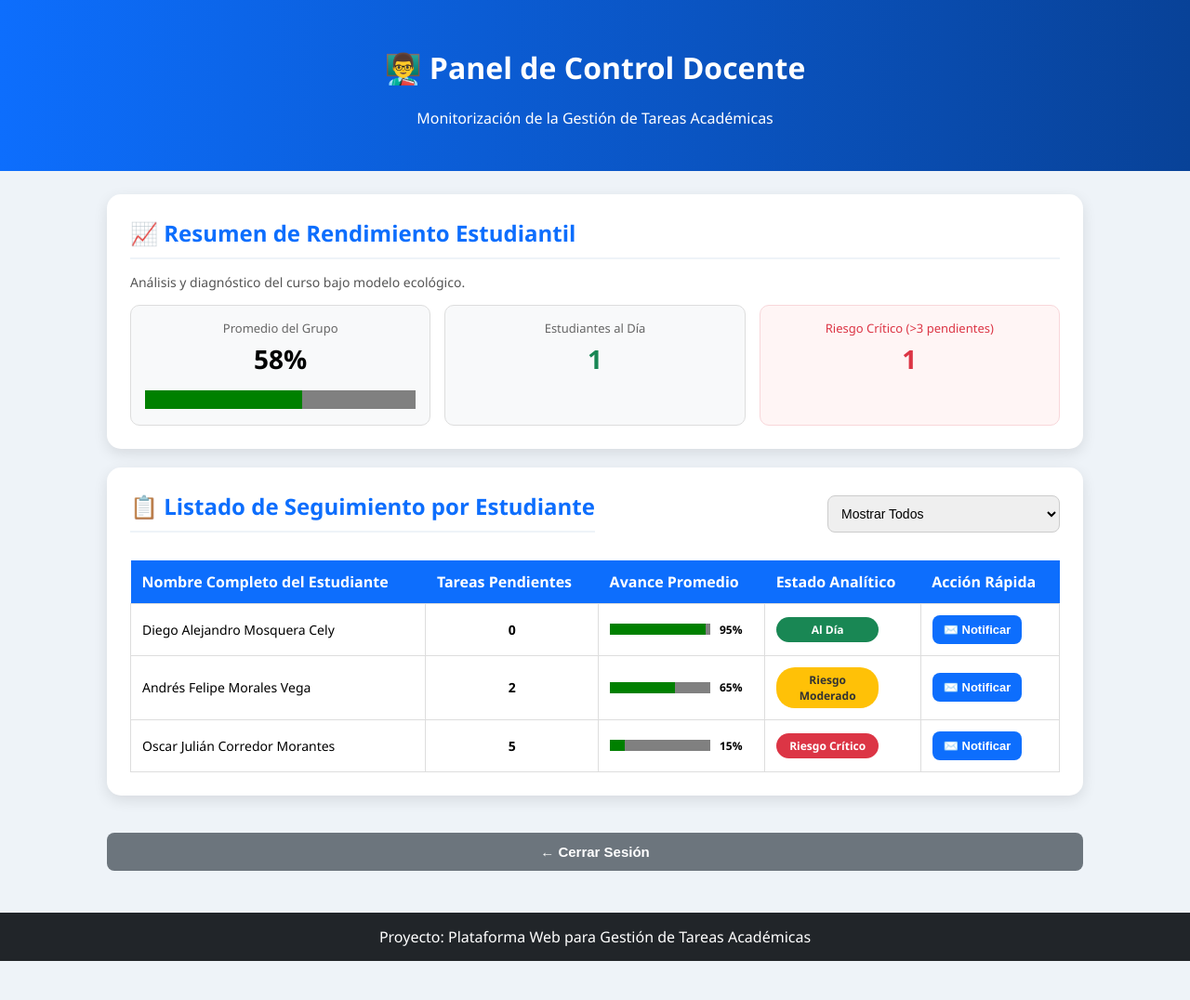
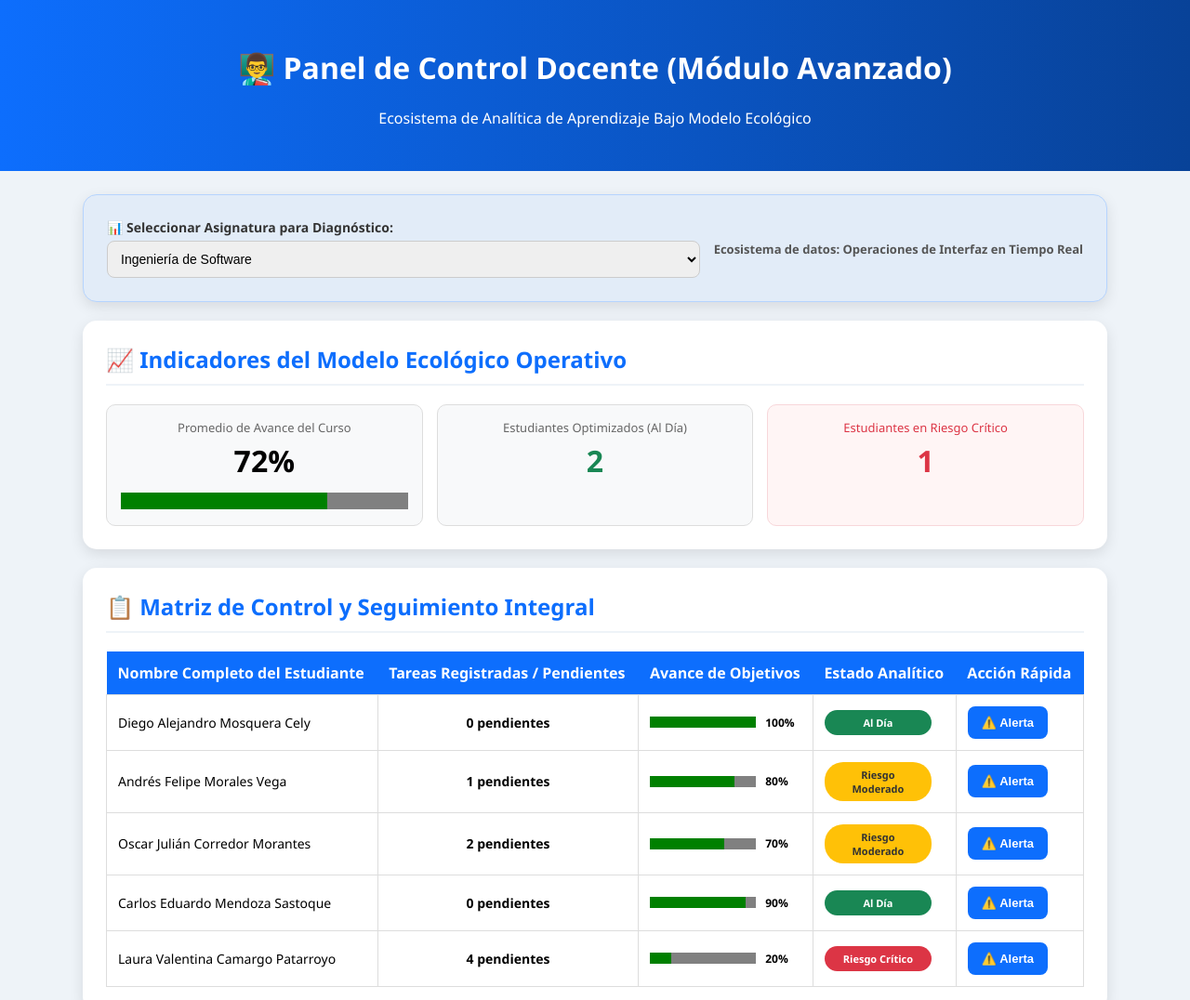
Before and after one commit to Anonimo1103/Proyecto-de-grado, a plain HTML site: page docente.html in a window 1280 px wide. Shown: the top 1076 px of the page at 93% size. Before the commit the page ends 1034 px from the top, so only its background shows below. Drawn offline with Linux system fonts and the light colour scheme.

Commit message:
Revamp teacher panel with new features and styles
Updated the title and enhanced the layout and functionality of the teacher panel. Adjusted styles, added new elements for course selection, and improved the alert system for students at risk.

```diff
--- a/docente.html
+++ b/docente.html
@@ -3,7 +3,7 @@
 <head>
     <meta charset="UTF-8">
     <meta name="viewport" content="width=device-width, initial-scale=1.0">
-    <title>Panel Docente - Gestión Académica</title>
+    <title>Panel Docente Pro - Gestión Académica</title>
     <style>
         * { box-sizing: border-box; }
         body { margin: 0; font-family: 'Segoe UI', Arial, sans-serif; background: #eef3f8; }
@@ -12,17 +12,20 @@
         header { background: linear-gradient(90deg, #0d6efd, #084298); color: white; text-align: center; padding: 30px; }
 
         /* CONTENEDOR Y TARJETAS */
-        .container { width: 90%; max-width: 1100px; margin: auto; padding: 25px; display: grid; grid-template-columns: 1fr 1fr; gap: 20px; }
+        .container { width: 90%; max-width: 1200px; margin: auto; padding: 25px; display: grid; grid-template-columns: 1fr 1fr; gap: 20px; }
         .card { background: white; padding: 25px; border-radius: 15px; box-shadow: 0 5px 15px rgba(0,0,0,.1); }
         .full-width { grid-column: 1 / -1; }
         h2 { color: #0d6efd; border-bottom: 2px solid #eef3f8; padding-bottom: 10px; margin-top: 0;}
 
         /* CAMPOS Y BOTONES */
-        select { width: 100%; padding: 10px; border: 1px solid #ccc; border-radius: 8px; font-size: 14px; margin-bottom: 15px; }
-        button { width: auto; padding: 8px 12px; border: none; border-radius: 8px; cursor: pointer; font-size: 13px; color: white; font-weight: bold; }
+        label { font-size: 14px; font-weight: bold; color: #333; display: block; margin-bottom: 5px; }
+        select, textarea { width: 100%; padding: 10px; border: 1px solid #ccc; border-radius: 8px; font-size: 14px; margin-bottom: 15px; }
+        button { width: auto; padding: 10px 15px; border: none; border-radius: 8px; cursor: pointer; font-size: 13px; color: white; font-weight: bold; transition: 0.2s; }
         .btn-notificar { background: #0d6efd; }
         .btn-notificar:hover { background: #084298; }
-        .btn-volver { background: #6c757d; display: block; width: 100%; text-align: center; margin-top: 20px; padding: 12px; font-size: 15px;}
+        .btn-colectivo { background: #dc3545; width: 100%; padding: 12px; font-size: 14px; }
+        .btn-colectivo:hover { background: #a71d2a; }
+        .btn-volver { background: #6c757d; display: block; width: 100%; text-align: center; padding: 12px; font-size: 15px;}
 
         /* TABLA */
         table { width: 100%; border-collapse: collapse; margin-top: 10px; }
@@ -30,8 +33,8 @@
         td { border: 1px solid #ddd; padding: 12px; font-size: 14px; vertical-align: middle; }
         tr:hover { background: #f5f9ff; }
 
-        /* SEMÁFORO ESTADOS (MÉTRICAS) */
-        .badge { padding: 5px 10px; border-radius: 20px; color: white; font-size: 12px; font-weight: bold; text-align: center; display: inline-block; width: 110px;}
+        /* SEMÁFORO BADGES */
+        .badge { padding: 6px 12px; border-radius: 20px; color: white; font-size: 11px; font-weight: bold; text-align: center; display: inline-block; width: 115px;}
         .bg-verde { background-color: #198754; }
         .bg-amarillo { background-color: #ffc107; color: #333; }
         .bg-rojo { background-color: #dc3545; }
@@ -39,79 +42,92 @@
         /* DASHBOARD STATS */
         .stats-grid { display: grid; grid-template-columns: repeat(3, 1fr); gap: 15px; text-align: center; margin-top: 15px;}
         .stat-box { padding: 15px; border-radius: 10px; background: #f8f9fa; border: 1px solid #ddd; }
-        .stat-number { font-size: 28px; font-weight: bold; margin: 5px 0; }
-        .stat-label { font-size: 13px; color: #666; }
+        .stat-number { font-size: 32px; font-weight: bold; margin: 5px 0; }
+        .stat-label { font-size: 13px; color: #666; font-weight: 500; }
         .riesgo-text { color: #dc3545; }
 
-        /* BARRA DE PROGRESO GLOBAL */
-        progress { width: 100%; height: 20px; accent-color: #0d6efd; border-radius: 5px; margin-top: 10px;}
+        progress { width: 100%; height: 18px; accent-color: #0d6efd; border-radius: 5px; margin-top: 8px;}
 
         footer { background: #212529; color: white; text-align: center; padding: 15px; margin-top: 20px; }
-        @media(max-width: 768px) { .container { grid-template-columns: 1fr; width: 95%; padding: 10px; } .stats-grid { grid-template-columns: 1fr; } }
+        @media(max-width: 768px) { .container { grid-template-columns: 1fr; } .stats-grid { grid-template-columns: 1fr; } }
     </style>
 </head>
 <body>
 
     <header>
-        <h1>👨‍🏫 Panel de Control Docente</h1>
-        <p>Monitorización de la Gestión de Tareas Académicas</p>
+        <h1>👨‍🏫 Panel de Control Docente (Módulo Avanzado)</h1>
+        <p>Ecosistema de Analítica de Aprendizaje Bajo Modelo Ecológico</p>
     </header>
 
     <div class="container">
-        <!-- RESUMEN EJECUTIVO (DASHBOARD) -->
+
+        <!-- SELECTOR DE CURSO / FILTRO DE ESTADÍSTICA CRUCIAL -->
+        <div class="card full-width" style="background: #e2ecf8; border: 1px solid #b6d4fe;">
+            <div style="display: flex; align-items: center; justify-content: space-between; flex-wrap: wrap; gap: 15px;">
+                <div style="flex: 1; min-width: 280px;">
+                    <label for="selectorCurso">📊 Seleccionar Asignatura para Diagnóstico:</label>
+                    <select id="selectorCurso" onchange="cargarMetricasPorCurso()" style="margin-bottom: 0;">
+                        <option value="ingenieria_software">Ingeniería de Software</option>
+                        <option value="bases_datos">Bases de Datos</option>
+                        <option value="estructuras_datos">Estructuras de Datos</option>
+                    </select>
+                </div>
+                <div style="text-align: right;">
+                    <span style="font-size: 13px; color: #555; font-weight: bold;">Ecosistema de datos: Operaciones de Interfaz en Tiempo Real</span>
+                </div>
+            </div>
+        </div>
+
+        <!-- DASHBOARD DE ANALÍTICA DINÁMICA -->
         <div class="card full-width">
-            <h2>📈 Resumen de Rendimiento Estudiantil</h2>
-            <p style="font-size: 14px; color: #555; margin-top: -5px;">Análisis y diagnóstico del curso bajo modelo ecológico.</p>
-
+            <h2>📈 Indicadores del Modelo Ecológico Operativo</h2>
             <div class="stats-grid">
                 <div class="stat-box">
-                    <div class="stat-label">Promedio del Grupo</div>
+                    <div class="stat-label">Promedio de Avance del Curso</div>
                     <div class="stat-number" id="promedioGrupo">0%</div>
                     <progress id="barraGrupo" value="0" max="100"></progress>
                 </div>
                 <div class="stat-box">
-                    <div class="stat-label">Estudiantes al Día</div>
+                    <div class="stat-label">Estudiantes Optimizados (Al Día)</div>
                     <div class="stat-number" style="color: #198754;" id="totalAlDia">0</div>
                 </div>
                 <div class="stat-box" style="border-color: #f8d7da; background: #fff5f5;">
-                    <div class="stat-label riesgo-text">Riesgo Crítico (>3 pendientes)</div>
+                    <div class="stat-label riesgo-text">Estudiantes en Riesgo Crítico</div>
                     <div class="stat-number riesgo-text" id="totalRiesgo">0</div>
                 </div>
             </div>
         </div>
 
-        <!-- TABLA DE CONTROL -->
+        <!-- TABLA DE CONTROL OPERATIVO -->
         <div class="card full-width">
-            <div style="display: flex; justify-content: space-between; align-items: center; flex-wrap: wrap;">
-                <h2>📋 Listado de Seguimiento por Estudiante</h2>
-                <div style="width: 250px;">
-                    <select id="filtroEstado" onchange="renderizarTabla()">
-                        <option value="todos">Mostrar Todos</option>
-                        <option value="critico">Solo Riesgo Crítico</option>
-                        <option value="moderado">Solo Riesgo Moderado</option>
-                    </select>
-                </div>
-            </div>
-
+            <h2>📋 Matriz de Control y Seguimiento Integral</h2>
             <table id="tablaEstudiantes">
                 <thead>
                     <tr>
                         <th>Nombre Completo del Estudiante</th>
-                        <th>Tareas Pendientes</th>
-                        <th>Avance Promedio</th>
+                        <th>Tareas Registradas / Pendientes</th>
+                        <th>Avance de Objetivos</th>
                         <th>Estado Analítico</th>
                         <th>Acción Rápida</th>
                     </tr>
                 </thead>
                 <tbody>
-                    <!-- JS inyecta los datos aquí -->
+                    <!-- Inyección dinámica desde JS -->
                 </tbody>
             </table>
         </div>
 
+        <!-- MÓDULO DE ALERTA TEMPRANA COLECTIVA -->
+        <div class="card full-width">
+            <h2>🚨 Plan de Contingencia y Mensajería Colectiva</h2>
+            <label>Redactar mensaje de alerta para estudiantes rezagados:</label>
+            <textarea id="mensajeColectivo" rows="3" placeholder="Ejemplo: Estimado estudiante, el sistema ecológico detecta que presenta actividades con retraso o bajo porcentaje de avance. Por favor, ingrese a la plataforma y actualice su progreso..."></textarea>
+            <button class="btn-colectivo" onclick="enviarAlertaMasiva()">⚡ Enviar Notificación de Emergencia a Usuarios en Riesgo Crítico</button>
+        </div>
+
         <div class="full-width">
             <a href="index.html" style="text-decoration: none;">
-                <button class="btn-volver">← Cerrar Sesión</button>
+                <button class="btn-volver">← Cerrar Sesión de Monitoreo</button>
             </a>
         </div>
     </div>
@@ -121,17 +137,37 @@
     </footer>
 
     <script>
-        // DATOS DE PRUEBA (Mock Data estructurada con nombres completos)
-        const estudiantes = [
-            { id: 1, nombre: "Diego Alejandro Mosquera Cely", pendientes: 0, progreso: 95 },
-            { id: 2, nombre: "Andrés Felipe Morales Vega", pendientes: 2, progreso: 65 },
-            { id: 3, nombre: "Oscar Julián Corredor Morantes", pendientes: 5, progreso: 15 }
-        ];
+        // BASE DE DATOS DE PRUEBA MAPEADA POR ASIGNATURAS (Modelo Ecológico Puro)
+        const baseDatosCursos = {
+            ingenieria_software: [
+                { nombre: "Diego Alejandro Mosquera Cely", pendientes: 0, progreso: 100 },
+                { nombre: "Andrés Felipe Morales Vega", pendientes: 1, progreso: 80 },
+                { nombre: "Oscar Julián Corredor Morantes", pendientes: 2, progreso: 70 },
+                { nombre: "Carlos Eduardo Mendoza Sastoque", pendientes: 0, progreso: 90 },
+                { nombre: "Laura Valentina Camargo Patarroyo", pendientes: 4, progreso: 20 } // Inventado en riesgo
+            ],
+            bases_datos: [
+                { nombre: "Diego Alejandro Mosquera Cely", pendientes: 1, progreso: 75 },
+                { nombre: "Andrés Felipe Morales Vega", pendientes: 0, progreso: 100 },
+                { nombre: "Oscar Julián Corredor Morantes", pendientes: 1, progreso: 85 },
+                { nombre: "Carlos Eduardo Mendoza Sastoque", pendientes: 5, progreso: 10 }, // Inventado en riesgo
+                { nombre: "Laura Valentina Camargo Patarroyo", pendientes: 2, progreso: 60 }
+            ],
+            estructuras_datos: [
+                { nombre: "Diego Alejandro Mosquera Cely", pendientes: 2, progreso: 50 },
+                { nombre: "Andrés Felipe Morales Vega", pendientes: 1, progreso: 70 },
+                { nombre: "Oscar Julián Corredor Morantes", pendientes: 4, progreso: 15 }, // Oscar en riesgo moderado/crítico temporal en esta materia
+                { nombre: "Carlos Eduardo Mendoza Sastoque", pendientes: 1, progreso: 80 },
+                { nombre: "Laura Valentina Camargo Patarroyo", pendientes: 0, progreso: 95 }
+            ]
+        };
 
-        // FUNCIÓN PRINCIPAL DE RENDERIZADO
-        function renderizarTabla() {
+        // FUNCIÓN DINÁMICA QUE CALCULA LAS ESTADÍSTICAS POR CURSO SELECCIONADO
+        function cargarMetricasPorCurso() {
+            const cursoSeleccionado = document.getElementById("selectorCurso").value;
+            const estudiantes = baseDatosCursos[cursoSeleccionado];
+
             const tbody = document.querySelector("#tablaEstudiantes tbody");
-            const filtro = document.getElementById("filtroEstado").value;
             tbody.innerHTML = "";
 
             let sumatoriaProgreso = 0;
@@ -139,15 +175,15 @@
             let enRiesgo = 0;
 
             estudiantes.forEach(est => {
-                // Cálculo de Estado y Clases CSS
                 let estadoTexto = "";
                 let claseBadge = "";
 
-                if (est.pendientes === 0 && est.progreso >= 80) {
+                // Algoritmo de clasificación ecológica
+                if (est.pendientes === 0 && est.progreso >= 85) {
                     estadoTexto = "Al Día";
                     claseBadge = "bg-verde";
                     alDia++;
-                } else if (est.pendientes > 3 || est.progreso < 40) {
+                } else if (est.pendientes >= 3 || est.progreso < 30) {
                     estadoTexto = "Riesgo Crítico";
                     claseBadge = "bg-rojo";
                     enRiesgo++;
@@ -156,17 +192,12 @@
                     claseBadge = "bg-amarillo";
                 }
 
-                // Lógica del filtro del select
-                if (filtro === "critico" && estadoTexto !== "Riesgo Crítico") return;
-                if (filtro === "moderado" && estadoTexto !== "Riesgo Moderado") return;
-
                 sumatoriaProgreso += est.progreso;
 
-                // Creación de la fila
                 let fila = tbody.insertRow();
                 fila.innerHTML = `
                     <td style="font-weight: 500;">${est.nombre}</td>
-                    <td style="text-align: center;"><strong>${est.pendientes}</strong></td>
+                    <td style="text-align: center;"><strong>${est.pendientes} pendientes</strong></td>
                     <td>
                         <div style="display: flex; align-items: center; gap: 10px;">
                             <progress value="${est.progreso}" max="100" style="width: 70%; margin:0; height: 12px;"></progress>
@@ -175,26 +206,43 @@
                     </td>
                     <td><span class="badge ${claseBadge}">${estadoTexto}</span></td>
                     <td>
-                        <button class="btn-notificar" onclick="alert('Se ha enviado un correo institucional a ${est.nombre} con recordatorio de sus actividades.')">
-                            ✉️ Notificar
+                        <button class="btn-notificar" onclick="alert('Notificación Ecológica Individual: Se despachó una alerta al correo institucional de ${est.nombre} debido a sus métricas actuales.')">
+                            ⚠️ Alerta
                         </button>
                     </td>
                 `;
             });
 
-            // ACTUALIZACIÓN DEL DASHBOARD
-            // Solo actualiza las métricas globales si no hay filtros activos para no confundir al docente
-            if(filtro === "todos") {
-                let promedio = Math.round(sumatoriaProgreso / estudiantes.length);
-                document.getElementById("promedioGrupo").innerText = promedio + "%";
-                document.getElementById("barraGrupo").value = promedio;
-                document.getElementById("totalAlDia").innerText = alDia;
-                document.getElementById("totalRiesgo").innerText = enRiesgo;
+            // Recalcular métricas generales del dashboard por curso
+            let promedio = Math.round(sumatoriaProgreso / estudiantes.length);
+            document.getElementById("promedioGrupo").innerText = promedio + "%";
+            document.getElementById("barraGrupo").value = promedio;
+            document.getElementById("totalAlDia").innerText = alDia;
+            document.getElementById("totalRiesgo").innerText = enRiesgo;
+        }
+
+        // FUNCIÓN DE ALERTA COLECTIVA MASIVA
+        function enviarAlertaMasiva() {
+            const cursoSeleccionado = document.getElementById("selectorCurso").value;
+            const estudiantes = baseDatosCursos[cursoSeleccionado];
+            let contados = 0;
+
+            estudiantes.forEach(est => {
+                if (est.pendientes >= 3 || est.progreso < 30) {
+                    contados++;
+                }
+            });
+
+            if(contados === 0) {
+                alert("Excelente ecosistema operativo: No se detectan estudiantes bajo parámetros de Riesgo Crítico en esta asignatura.");
+            } else {
+                alert(`Acción Colectiva Ejecutada: Se han enviado ${contados} alertas de emergencia a los estudiantes en estado crítico de esta asignatura.`);
+                document.getElementById("mensajeColectivo").value = "";
             }
         }
 
-        // Iniciar tabla al cargar la página
-        renderizarTabla();
+        // Carga automática inicial
+        cargarMetricasPorCurso();
     </script>
 </body>
 </html>
```
